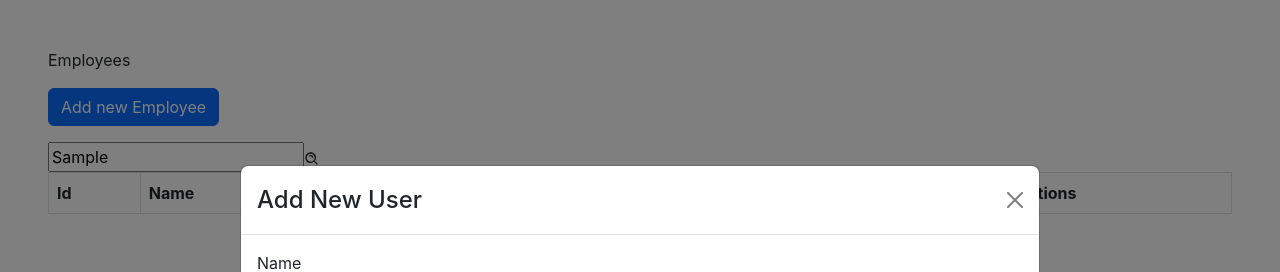
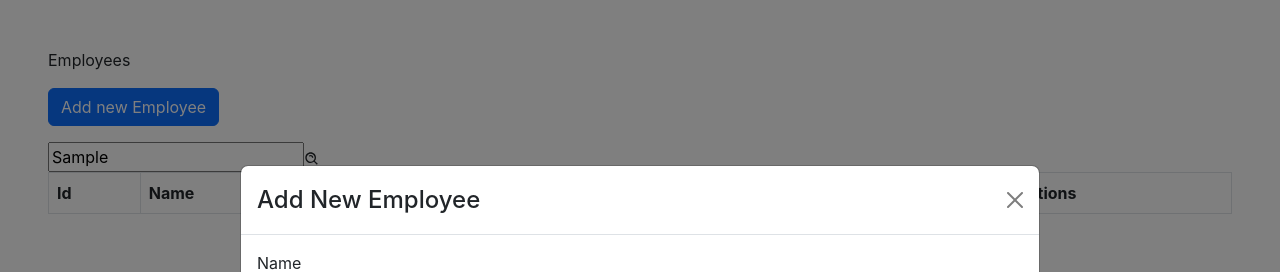
Before and after one commit to prasannakarki77/novelty_ems, a React (Create React App) app: page /employees in a window 1280 px wide. Both pictures are taken after typing "Sample" into the empty fields and a click on the button "Add new Employee". Shown: the top 272 px of the page. Built offline with nearby package versions, Linux system fonts and the light colour scheme.

Commit message:
stored selected user in user context

```diff
--- a/src/components/AddUserForm.jsx
+++ b/src/components/AddUserForm.jsx
@@ -19,7 +19,7 @@ function AddUserForm(props) {
     >
       <Modal.Header closeButton>
         <Modal.Title id="contained-modal-title-vcenter">
-          Add New User
+          Add New Employee
         </Modal.Title>
       </Modal.Header>
       <Modal.Body>
--- a/src/components/RemovePopup.jsx
+++ b/src/components/RemovePopup.jsx
@@ -10,10 +10,10 @@ const RemovePopup = (props) => {
     <Modal {...props} size="lg" aria-labelledby="contained-modal-title-vcenter">
       <Modal.Header closeButton></Modal.Header>
       <Modal.Body>
-        <h5>Are you sure you want to remove this user?</h5>
+        <h5>Are you sure you want to remove this employee?</h5>
       </Modal.Body>
       <Modal.Footer>
-        <Button onClick={() => removeUser(props.user)}>Yes</Button>
+        <Button onClick={() => removeUser()}>Yes</Button>
         <Button className="btn-danger" onClick={props.onHide}>
           No
         </Button>
```
